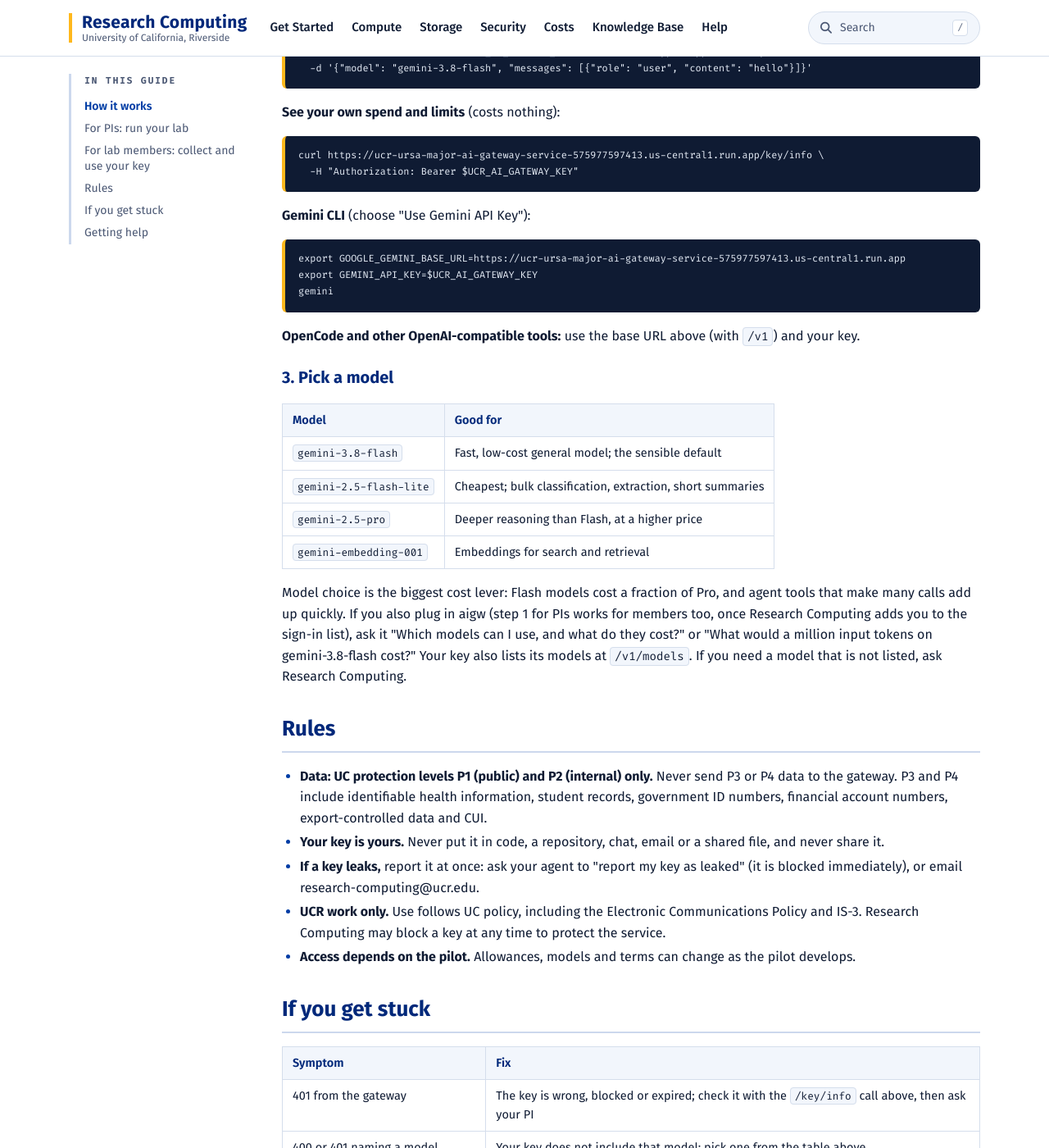
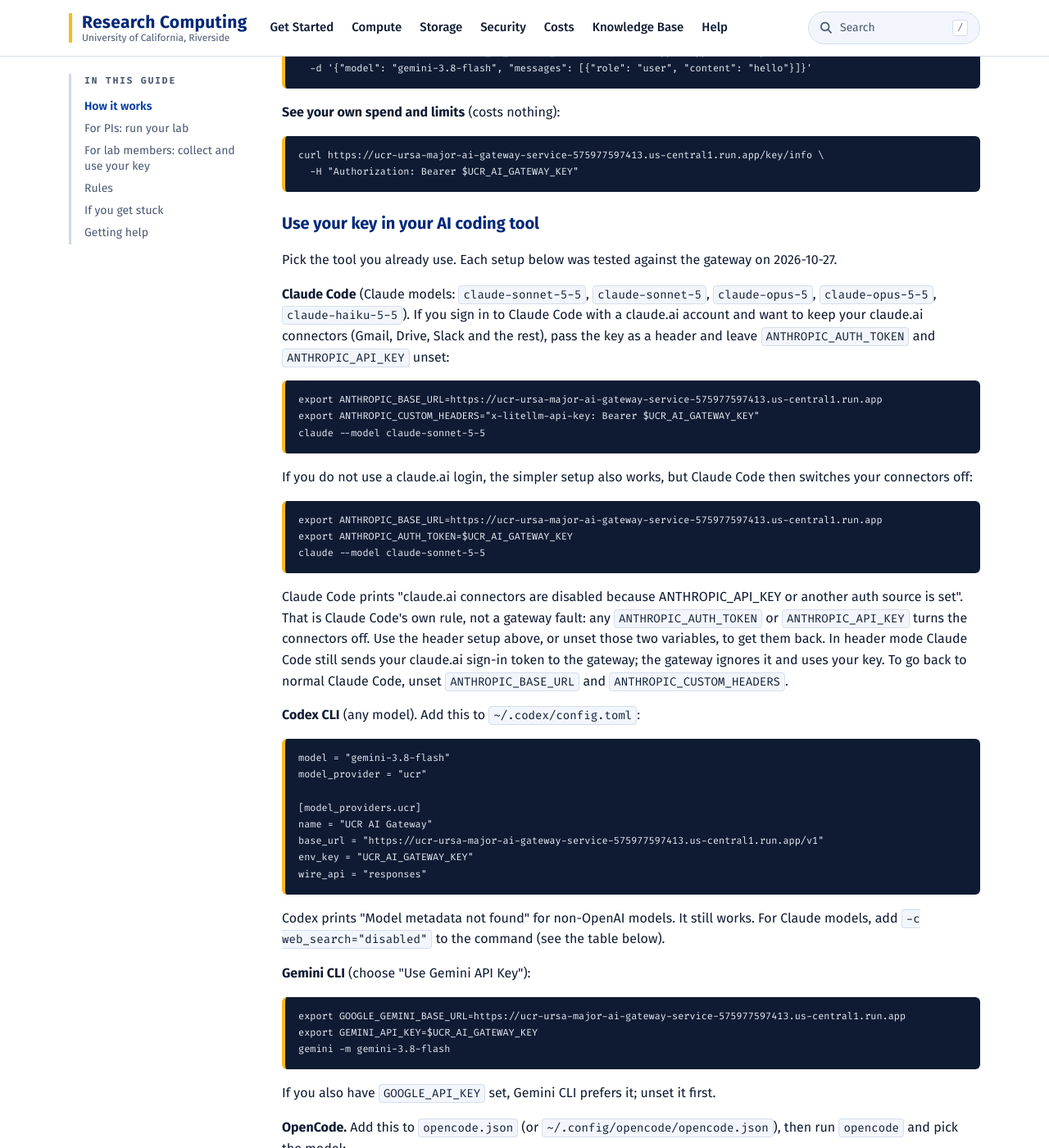
Before and after one commit to UCR-Research-Computing/rc-dev, a Jekyll site: the page built from _kb/ai-gateway-lab-guide.md, in a window 1280 px wide and 1400 px high, scrolled down 4509 px. Shown: the whole window at 82% size. Built offline with Jekyll 4.4.1, drawn with Linux system fonts in a browser that asks for light colours; some web fonts are replaced; some of the changed text lies outside the part shown.

Commit message:
docs: AI gateway guide, add Claude Code, Codex, Gemini CLI and OpenCode setups

````diff
--- a/_kb/ai-gateway-lab-guide.md
+++ b/_kb/ai-gateway-lab-guide.md
@@ -3,7 +3,7 @@
 topic: Cloud
 description: "Run your lab's access to AI models: add members, give each one a capped key by claim link, issue a dedicated key for an app, and see what the lab spends. Then use a key from Python, curl, Gemini CLI or OpenCode."
 audience: "PIs and members of labs onboarded to the UCR AI gateway pilot"
-reviewed: 2026-10-22
+reviewed: 2026-10-27
 owner: Research Computing
 unlisted: true
 sitemap: false
@@ -11,6 +11,7 @@
   - "Unlisted on purpose (2026-10-08): the AI gateway is a pilot open to labs Research Computing has onboarded, so this page is shared by link with those labs and is kept out of the KB index, related guides, site search and the sitemap, with noindex. Make it a listed, numbered article when the gateway opens more widely."
   - "Tool names, roles, key policy (90-day expiry, daily cap of 30 percent of the monthly cap, rate limits on every key and lab) app keys, models on offer and terms of use follow the gateway admin server (aigw v0.8.0) as read live on 2026-10-08. Client setups come from aigw_client_setup, tested 2026-10-01; the OpenCode MCP command was tested 2026-10-08 (OpenCode 1.18)."
   - "Prices are deliberately not printed here: they change, and aigw_models shows the current price of every model."
+  - "2026-10-27: tool setups in \"Use your key in your AI coding tool\" were run against the live gateway (Claude Code 2.1.311, Codex CLI 0.164.0, Gemini CLI 0.46.0, OpenCode 1.19.4). Claude Code connector behaviour was checked with a claude.ai login: any ANTHROPIC_AUTH_TOKEN or ANTHROPIC_API_KEY disables claude.ai connectors; the x-litellm-api-key header keeps them. Header mode confirmed: a bad key returns 401 and a good key returns 200 even with a claude.ai bearer sent alongside, and the key's spend rose after a header-mode call (the test key was also in use elsewhere, so the exact per-call amount was not isolated). CHECK: Cursor and Windows untested; Codex with Claude models needs web_search disabled until the Google Cloud org policy allows it."
   - "2026-10-22: after a multi-model wording review, the app-key example is a research pipeline with a modest cap (teaching app keys are arranged case by case with leadership approval), and the data rule is P1 and P2 only with no exception path."
 ---
 
@@ -163,15 +164,77 @@
   -H "Authorization: Bearer $UCR_AI_GATEWAY_KEY"
 ```
 
+### Use your key in your AI coding tool
+
+Pick the tool you already use. Each setup below was tested against the gateway on 2026-10-27.
+
+**Claude Code** (Claude models: `claude-sonnet-5-5`, `claude-sonnet-5`, `claude-opus-5`, `claude-opus-5-5`, `claude-haiku-5-5`). If you sign in to Claude Code with a claude.ai account and want to keep your claude.ai connectors (Gmail, Drive, Slack and the rest), pass the key as a header and leave `ANTHROPIC_AUTH_TOKEN` and `ANTHROPIC_API_KEY` unset:
+
+```bash
+export ANTHROPIC_BASE_URL=https://ucr-ursa-major-ai-gateway-service-575977597413.us-central1.run.app
+export ANTHROPIC_CUSTOM_HEADERS="x-litellm-api-key: Bearer $UCR_AI_GATEWAY_KEY"
+claude --model claude-sonnet-5-5
+```
+
+If you do not use a claude.ai login, the simpler setup also works, but Claude Code then switches your connectors off:
+
+```bash
+export ANTHROPIC_BASE_URL=https://ucr-ursa-major-ai-gateway-service-575977597413.us-central1.run.app
+export ANTHROPIC_AUTH_TOKEN=$UCR_AI_GATEWAY_KEY
+claude --model claude-sonnet-5-5
+```
+
+Claude Code prints "claude.ai connectors are disabled because ANTHROPIC_API_KEY or another auth source is set". That is Claude Code's own rule, not a gateway fault: any `ANTHROPIC_AUTH_TOKEN` or `ANTHROPIC_API_KEY` turns the connectors off. Use the header setup above, or unset those two variables, to get them back. In header mode Claude Code still sends your claude.ai sign-in token to the gateway; the gateway ignores it and uses your key. To go back to normal Claude Code, unset `ANTHROPIC_BASE_URL` and `ANTHROPIC_CUSTOM_HEADERS`.
+
+**Codex CLI** (any model). Add this to `~/.codex/config.toml`:
+
+```toml
+model = "gemini-3.8-flash"
+model_provider = "ucr"
+
+[model_providers.ucr]
+name = "UCR AI Gateway"
+base_url = "https://ucr-ursa-major-ai-gateway-service-575977597413.us-central1.run.app/v1"
+env_key = "UCR_AI_GATEWAY_KEY"
+wire_api = "responses"
+```
+
+Codex prints "Model metadata not found" for non-OpenAI models. It still works. For Claude models, add `-c web_search="disabled"` to the command (see the table below).
+
 **Gemini CLI** (choose "Use Gemini API Key"):
 
 ```bash
 export GOOGLE_GEMINI_BASE_URL=https://ucr-ursa-major-ai-gateway-service-575977597413.us-central1.run.app
 export GEMINI_API_KEY=$UCR_AI_GATEWAY_KEY
-gemini
+gemini -m gemini-3.8-flash
 ```
 
-**OpenCode and other OpenAI-compatible tools:** use the base URL above (with `/v1`) and your key.
+If you also have `GOOGLE_API_KEY` set, Gemini CLI prefers it; unset it first.
+
+**OpenCode.** Add this to `opencode.json` (or `~/.config/opencode/opencode.json`), then run `opencode` and pick the model:
+
+```json
+{
+  "$schema": "https://opencode.ai/config.json",
+  "provider": {
+    "ucr": {
+      "npm": "@ai-sdk/openai-compatible",
+      "name": "UCR AI Gateway",
+      "options": { "baseURL": "https://ucr-ursa-major-ai-gateway-service-575977597413.us-central1.run.app/v1", "apiKey": "{env:UCR_AI_GATEWAY_KEY}" },
+      "models": { "gemini-3.8-flash": {}, "claude-sonnet-5-5": {} }
+    }
+  }
+}
+```
+
+**Other OpenAI-compatible tools:** use the base URL above (with `/v1`) and your key.
+
+| Tool | Gemini models | Claude models | Notes |
+| :--- | :--- | :--- | :--- |
+| Claude Code | not tested | works | Use the header setup to keep claude.ai connectors |
+| Codex CLI | works | works with `-c web_search="disabled"` | Without it, Claude calls fail with a 400 about `web_search` (the gateway's Google Cloud policy does not allow Claude's web search) |
+| Gemini CLI | works | not applicable | Wrong key gives a 401 |
+| OpenCode | works | works | |
 
 ### 3. Pick a model
 
````
